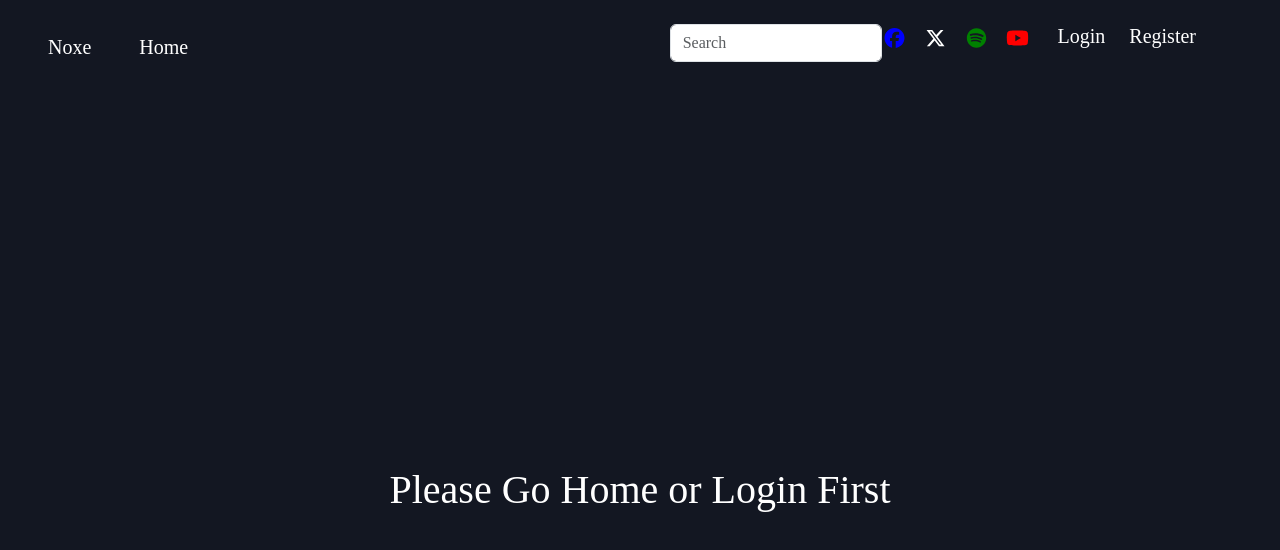
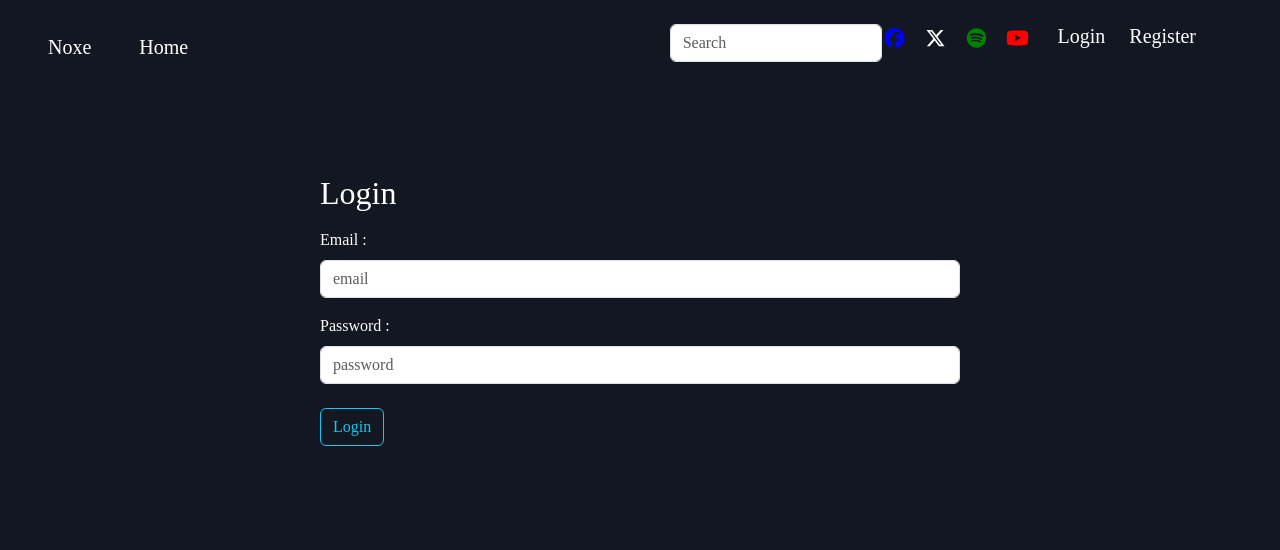
Before and after one commit to 72tommy72/Noxe-app, a React (Create React App) app: page /#/moviedetails/1 in a window 1280 px wide. Before the commit this address led to /#/moviedetails/1. Shown: the top 550 px of the page. Built offline with nearby package versions, Linux system fonts and the light colour scheme.

Commit message:
commit 5

```diff
--- a/src/App.js
+++ b/src/App.js
@@ -25,7 +25,7 @@ function App() {
     function logout(){
         localStorage.removeItem('token')
         setLoggedInUser(null)
-        // navigate("/login")
+        navigate("/login")
 
     }
     function ifUserLoggedIn(){
@@ -35,7 +35,7 @@ function App() {
     }
     useEffect(() => {
         ifUserLoggedIn()
-        // navigate('/login')
+        navigate('/login')
     }
     ,[])
 
@@ -51,7 +51,7 @@ function App() {
                 <h1>Please Go Home or Login First</h1>
 
             </div>
-            {navigate('login')}
+            {navigate('/login')}
             </>
         }
     }
--- a/src/Components/Login/Login.jsx
+++ b/src/Components/Login/Login.jsx
@@ -1,198 +1,103 @@
-import React, { useState } from "react";
-import { useNavigate } from "react-router-dom";
-import Joi from "joi";
-import axios from "axios";
+import React, { useState } from 'react'
+import  { useNavigate } from 'react-router-dom'
+import Joi from 'joi'
+import axios from 'axios';
 import $ from "jquery";
-import { FontAwesomeIcon } from "@fortawesome/react-fontawesome";
-import { faSpinner } from "@fortawesome/free-solid-svg-icons";
+import { FontAwesomeIcon } from '@fortawesome/react-fontawesome';
+import { faSpinner } from '@fortawesome/free-solid-svg-icons';
 
-export default function Login(props) {
-    const navigate = useNavigate();
+export default function Login( props ){
+    const navigate = useNavigate()
 
     const [user, setUser] = useState({
-        email: "",
-        password: "",
+        email: '',
+        password: '',
     });
-    const [errorList, setErrorList] = useState([]);
+    const [ errorList, setErrorList] = useState([])
     const [APIError, setAPIError] = useState(null);
     const [clickedButton, setClickedButton] = useState(false);
-    function userInfo(e) {
-        setErrorList(null);
-        let idOfChangedInput = e.target.id;
-        let inputValue = e.target.value;
-        let newUser = { ...user };
-        newUser[idOfChangedInput] = inputValue;
-        setUser(newUser);
+    function userInfo(e){
+        setErrorList(null)
+        let idOfChangedInput = e.target.id
+        let inputValue = e.target.value
+        let newUser = {...user}
+        newUser[idOfChangedInput] = inputValue
+        setUser(newUser)
     }
-    // function getSpecifiedError(key) {
-    //     if (errorList != null) {
-    //         for (let i = 0; i < errorList.length; i++) {
-    //             if (key == errorList[i].context.key) {
-    //                 return errorList[i].message
-    //             }
-    //         }
-    //         return '';
-    //     }
-    // }
-
-    // async function submitMyForm(e){
-    //     setClickedButton(true)
-    //     e.preventDefault()
-    //     const schema = Joi.object({
-    //         email: Joi.string().email({ minDomainSegments: 2, tlds: { allow: ['com', 'net'] } }),
-    //         password: Joi.string().pattern(new RegExp("^[a-zA-Z0-9]{3,30}$")).required(),
-    //     })
-    //     const resultOfValidation = schema.validate(user , {abortEarly: false})
-    //     if (resultOfValidation.error === undefined) {
-    //         const {data} = await axios.post('https://graduation-project-an7d.onrender.com/auth/login', user)
-    //         console.log(data);
-    //         const userToken = data.token
-    //         localStorage.setItem('token', userToken)
-    //         props.decoded()
-    //         if ( data.success === true) {
-    //             $('.alert-success').fadeIn(1000).fadeOut(1000,function(){
-    //                 navigate("/home")
-    //             })
-    //         }else{
-    //         setAPIError(data.message)
-    //         }
-
-    //     }else{
-    //         let errorList = resultOfValidation.error.details
-    //             setErrorList(errorList)
-    //     }
-    //     setClickedButton(false)
-    // }
     function getSpecifiedError(key) {
         if (errorList != null) {
             for (let i = 0; i < errorList.length; i++) {
                 if (key == errorList[i].context.key) {
-                    return errorList[i].message;
+                    return errorList[i].message
                 }
             }
-            return "";
+            return '';
         }
     }
 
-    async function submitMyForm(e) {
-        setClickedButton(true);
-        e.preventDefault();
+    async function submitMyForm(e){
+        setClickedButton(true)
+        e.preventDefault()
         const schema = Joi.object({
-            email: Joi.string().email({
-                minDomainSegments: 2,
-                tlds: { allow: ["com", "net"] },
-            }),
-            password: Joi.string()
-                .regex(/^[a-zA-Z0-9]{3,30}$/)
-                .required(),
-        });
-        try {
-            const resultOfValidation = await schema.validateAsync(user, {
-                abortEarly: false,
-            });
+            email: Joi.string().email({ minDomainSegments: 2, tlds: { allow: ['com', 'net'] } }),
+            password: Joi.string().pattern(new RegExp("^[a-zA-Z0-9]{3,30}$")).required(),
+        })
+        const resultOfValidation = schema.validate(user , {abortEarly: false})
         if (resultOfValidation.error === undefined) {
-                const response = await axios.post(
-                    "https://graduation-project-an7d.onrender.com/auth/login",
-                    user
-                );
-                const data = response.data;
+            // const response = await fetch('https://graduation-project-blond.vercel.app/auth/register',{
+            //     method: 'POST',
+            //     headers: {
+            //         'Content-Type': 'application/json'
+            //     },
+            //     body: JSON.stringify(user)
+            //     });
+            // const {data} = await response.json();
+            const {data} = await axios.post('https://graduation-project-an7d.onrender.com/auth/login', user)
             console.log(data);
-                const userToken = data.token;
-                localStorage.setItem("token", userToken);
-                props.decoded();
-                if (data.success === true) {
-                    // ...
-                } else {
-                    setAPIError(data.message);
-                }
-            } else {
-                setErrorList(resultOfValidation.error.details);
-            }
-        } catch (error) {
-            console.error(error);
-        } finally {
-            setClickedButton(false);
-        }
+            const userToken = data.token
+            localStorage.setItem('token', userToken)
+            props.decoded()
+            if ( data.success === true) {
+                $('.alert-success').fadeIn(1000).fadeOut(1000,function(){
+                    navigate("/home")
+                })
+            }else{
+            setAPIError(data.message)
             }
 
-    return (
-        <>
+        }else{
+        //     let errorList = resultOfValidation.error.details
+        //         setErrorList(errorList)
+        }
+        setClickedButton(false)
+    }
+
+
+    return <>
         <form onSubmit={submitMyForm} action="">
-                {props.message === undefined ? (
-                    ""
-                ) : (
-                    <div className="alert alert-danger"></div>
-                )}
-                <div
-                    style={{ display: "none" }}
-                    className="alert alert-success text-center"
-                >
-                    {" "}
-                    Login Succeeded
-                </div>
+            {props.message === undefined ? '' : <div className='alert alert-danger'></div>}
+            <div style={{"display":'none'}} className="alert alert-success text-center"> Login Succeeded</div>
 
             <div className="d-flex justify-content-center align-content-center mt-5">
                 <div className="w-50 mt-5">
-                        {APIError ? (
-                            <div className="alert alert-danger">{APIError}</div>
-                        ) : (
-                            ""
-                        )}
+                    {APIError?<div className='alert alert-danger'>{APIError}</div>: ""}
                     {/* {errorList.length === 0 ?  "" :errorList.map((err, index) => (<div key={index} className='alert alert-danger'>{err.message}</div>)) }                */}
                     <h2 className="m-auto">Login</h2>
                     <div className="inputs">
-                            <label htmlFor="email" className="form-label mt-3">
-                                Email :
-                            </label>
-                            <input
-                                onChange={userInfo}
-                                type="email"
-                                className="form-control "
-                                id="email"
-                                placeholder="email"
-                            />
+                    <label htmlFor="email" className="form-label mt-3">Email :</label>
+                    <input onChange={userInfo} type="email" className="form-control " id="email" placeholder="email"/>
                     </div>
-                        {getSpecifiedError("email") ? (
-                            <div className="alert alert-danger fa-sm mt-1">
-                                {getSpecifiedError("email")}
+                    {getSpecifiedError('email')?<div className='alert alert-danger fa-sm mt-1'>{getSpecifiedError('email')}</div>: ""}
+                    <div className="inputs">
+                    <label htmlFor="password" className="form-label mt-3">Password :</label>
+                    <input onChange={userInfo} type="password" className="form-control " id="password" placeholder="password"/>
                     </div>
-                        ) : (
-                            ""
-                        )}
-                        <div className="inputs">
-                            <label htmlFor="password" className="form-label mt-3">
-                                Password :
-                            </label>
-                            <input
-                                onChange={userInfo}
-                                type="password"
-                                className="form-control "
-                                id="password"
-                                placeholder="password"
-                            />
-                        </div>
-                        {getSpecifiedError("password") ? (
-                            <div className="alert alert-danger fa-sm mt-1">
-                                {getSpecifiedError("password")}
-                            </div>
-                        ) : (
-                            ""
-                        )}
-                        <button
-                            onClick={submitMyForm}
-                            className="btn btn-outline-info mt-4"
-                        >
-                            {clickedButton === true ? (
-                                <div>
-                                    <FontAwesomeIcon className="fa-spin" icon={faSpinner} />
-                                </div>
-                            ) : (
-                                "Login"
-                            )}
+                    {getSpecifiedError('password')?<div className='alert alert-danger fa-sm mt-1'>{getSpecifiedError('password')}</div>: ""}
+                    <button onClick={submitMyForm} className="btn btn-outline-info mt-4">
+                        {clickedButton === true ? <div ><FontAwesomeIcon className="fa-spin" icon={faSpinner } /></div> : 'Login' }
                     </button>
                 </div>
             </div>
         </form>
     </>
-    );
 }
```
Lines whose indentation alone changed are shown as unchanged.
